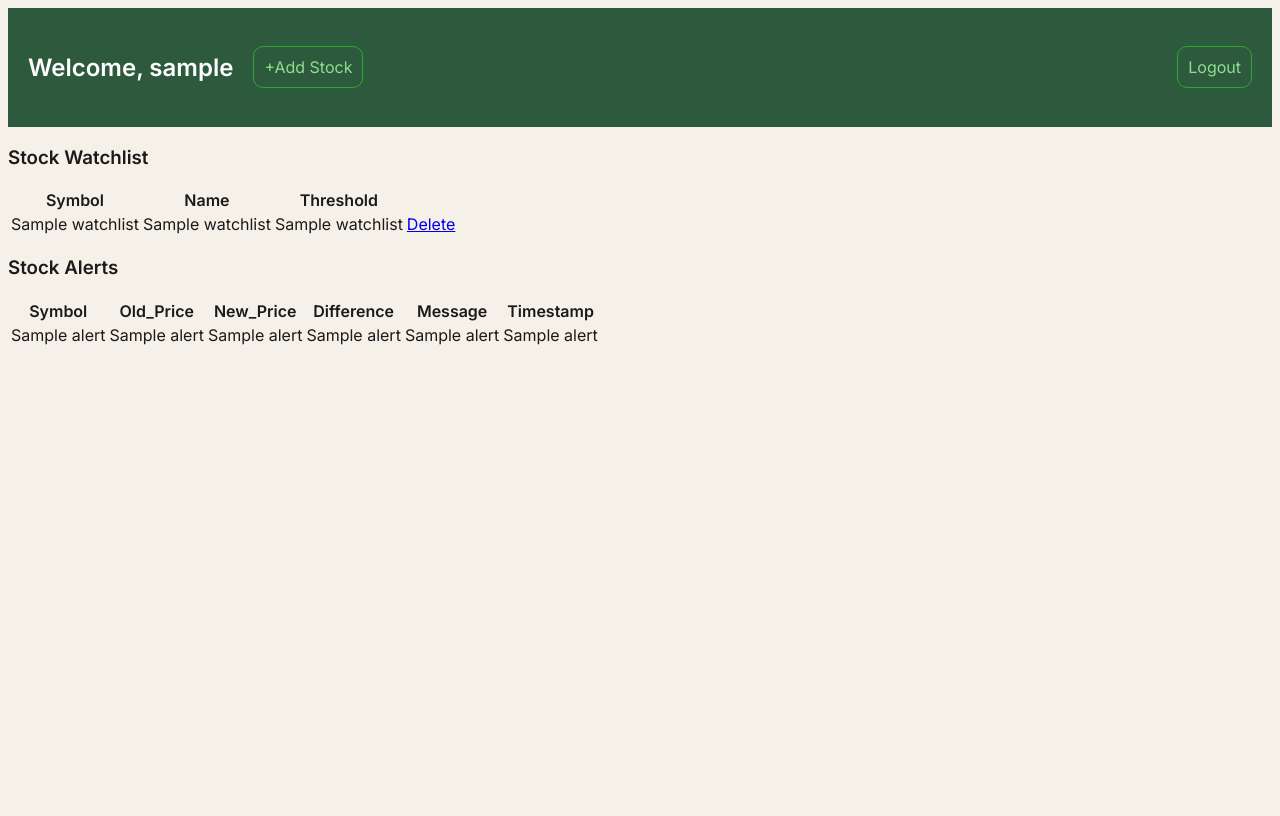
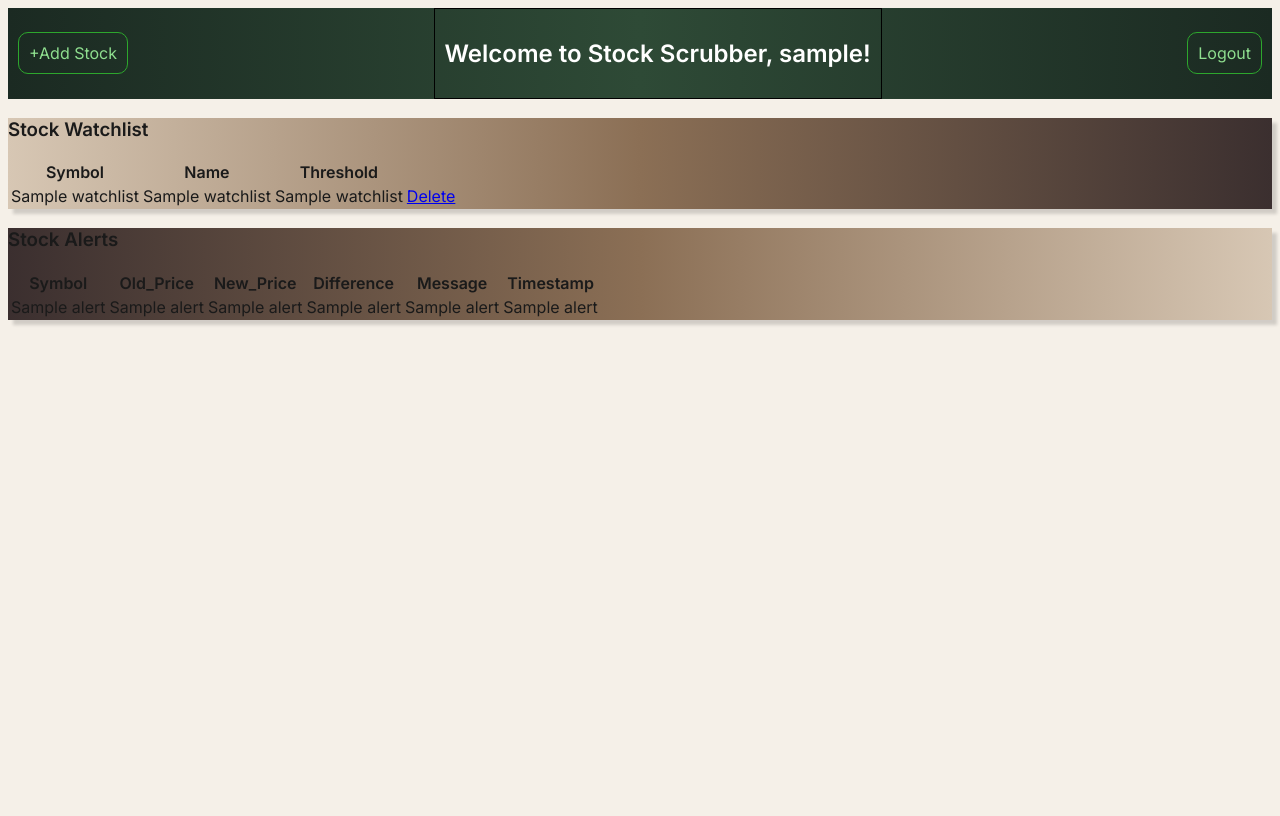
Before and after one commit to KeillenSnider/StockScrubber, a Flask app: page /dashboard in a window 1280 px wide. Run offline with Flask 3, Linux system fonts and the light colour scheme; the visitor is signed in with stand-in values (Sample User, id 1); a database or web service that is not in the repository returns one stand-in record (values such as "Sample title"); some libraries are stand-ins or nearby versions.

Commit message:
Added more detail to dashboard

```diff
--- a/static/style.css
+++ b/static/style.css
@@ -17,7 +17,7 @@
     --border: #c8c0b0;
 
     /*Card shadows*/
-    --shadow: 4px 4px 12px rgba(0,0,0,0.15);
+    --shadow: 5px 5px 3px rgba(0,0,0,0.15);
 
 }
 
@@ -49,7 +49,7 @@ body{
     /*Keeps it above all elemnts*/
     z-index: 1000;
 
-    background-color: #2d5a3d;
+    background: linear-gradient(to right, #1B2A22 0%, #2E4A36 50%, #1B2A22 100%);
 
     /*Make the elements side by side*/
     display: flex;
@@ -57,7 +57,7 @@ body{
     /*Split between the left and right side*/
     justify-content: space-between;
 
-    padding: 15px 10px;
+
 
 }
 
@@ -68,13 +68,30 @@ body{
 
     gap: 20px;
 
-    text-align: left;
+    padding: 10px;
+
+    color: white;
+
+    align-items: center;
+
+    justify-content: left;
+
+}
+
+
+.navmiddle{
+
+    display: flex;
 
     padding: 10px;
 
     color: white;
 
     align-items: center;
+
+    border: 1px solid black;
+
+    justify-content: center;
 
 }
 
@@ -85,13 +102,13 @@ body{
 
     gap: 20px;
 
-    text-align: right;
-
     padding: 10px;
 
     color: white;
 
     align-items: center;
+
+    justify-content: right;
 
 }
 
@@ -124,3 +141,22 @@ body{
     color: white;
 
 }
+
+/*_______________________________________________________________________________________________________________________*/
+
+.container-table-one{
+
+    background: linear-gradient(to right, #d7c7b4 0%, #8b6f55 50%, #3b2f2f 100%);
+
+    box-shadow: var(--shadow);
+
+}
+
+
+.container-table-two{
+
+    background: linear-gradient(to left, #d7c7b4 0%, #8b6f55 50%, #3b2f2f 100%);
+
+    box-shadow: var(--shadow);
+
+}
--- a/templates/dashboard.html
+++ b/templates/dashboard.html
@@ -26,11 +26,15 @@
 
         <div class = "navleft">
 
-            <h2>Welcome, {{username}}</h2>
-
             <div class = "button">
                 <a href = "{{url_for('add')}}">+Add Stock</a>
             </div>
+
+        </div>
+
+        <div class = "navmiddle">
+
+            <h1>Welcome to Stock Scrubber, {{username}}!</h1>
 
         </div>
 
@@ -51,7 +55,7 @@
         <h3>Stock Watchlist</h3>
 
         {% if not watchlists %}
-            <p>No stocks are being tracked right now. Please add one</p>
+            <p>No stocks are being tracked right now. Please add one.</p>
         {% endif %}
 
         <div style = "overflow-x: auto;">
```
